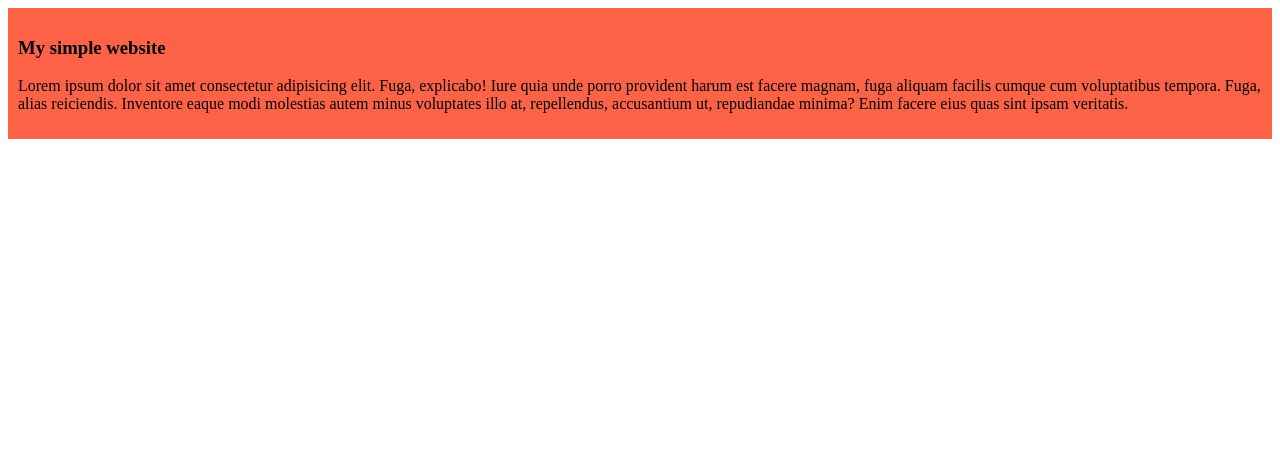
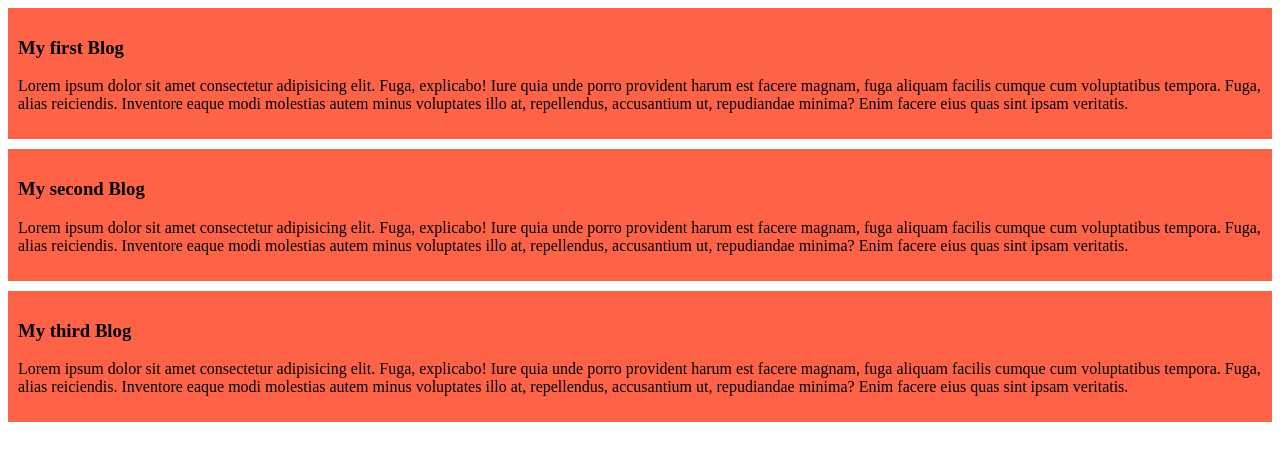
Before and after one commit to dipuroy1234/my-simple-website, a plain HTML site: page index.html in a window 1280 px wide. Drawn offline with Linux system fonts and the light colour scheme.

Commit message:
added the second and third blog

```diff
--- a/index.html
+++ b/index.html
@@ -8,7 +8,15 @@
 </head>
 <body>
     <div>
-        <h3>My simple website</h3>
+        <h3>My first Blog</h3>
+        <p>Lorem ipsum dolor sit amet consectetur adipisicing elit. Fuga, explicabo! Iure quia unde porro provident harum est facere magnam, fuga aliquam facilis cumque cum voluptatibus tempora. Fuga, alias reiciendis. Inventore eaque modi molestias autem minus voluptates illo at, repellendus, accusantium ut, repudiandae minima? Enim facere eius quas sint ipsam veritatis.</p>
+    </div>
+     <div>
+        <h3>My second Blog</h3>
+        <p>Lorem ipsum dolor sit amet consectetur adipisicing elit. Fuga, explicabo! Iure quia unde porro provident harum est facere magnam, fuga aliquam facilis cumque cum voluptatibus tempora. Fuga, alias reiciendis. Inventore eaque modi molestias autem minus voluptates illo at, repellendus, accusantium ut, repudiandae minima? Enim facere eius quas sint ipsam veritatis.</p>
+    </div>
+     <div>
+        <h3>My third Blog</h3>
         <p>Lorem ipsum dolor sit amet consectetur adipisicing elit. Fuga, explicabo! Iure quia unde porro provident harum est facere magnam, fuga aliquam facilis cumque cum voluptatibus tempora. Fuga, alias reiciendis. Inventore eaque modi molestias autem minus voluptates illo at, repellendus, accusantium ut, repudiandae minima? Enim facere eius quas sint ipsam veritatis.</p>
     </div>
 </body>
--- a/styles/blog.css
+++ b/styles/blog.css
@@ -1,4 +1,5 @@
 div{
     background-color: tomato;
     padding: 10px;
+    margin-bottom: 10px;
 }
```
